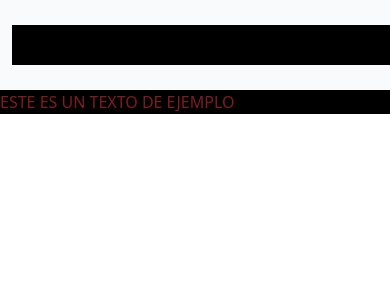
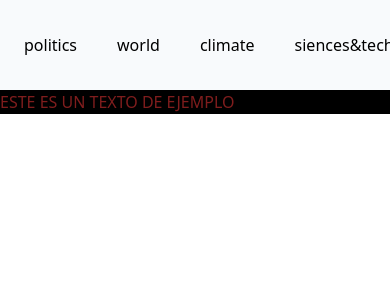
Before and after one commit to AhrensOG/NewspaperProject-Client, a Next.js app: page /about in a window 390 px wide. Shown: the top 300 px of the page. Built offline with nearby package versions, Linux system fonts and the light colour scheme.

Commit message:
Responsive fixed

```diff
--- a/components/NavBar/NavBar.jsx
+++ b/components/NavBar/NavBar.jsx
@@ -14,9 +14,8 @@ export default function NavBar () {
           className="w-[90px] h-[90px]"
           />
         </div>
-        {/* <span className="flex items-center">Título de prueba</span> */}
         <div className= "flex flex-nowrap h-50 items-center ml-3">
-          <ul className=" bg-black md:bg-white flex flex-nowrap space-x-4"  >
+          <ul className=" flex flex-nowrap space-x-4"  >
             {categories.map(c => {
               return(
                 <li className=" text-black px-3 py-2 font-medium h-15 rounded-md " key={c}>{c}</li>
```
